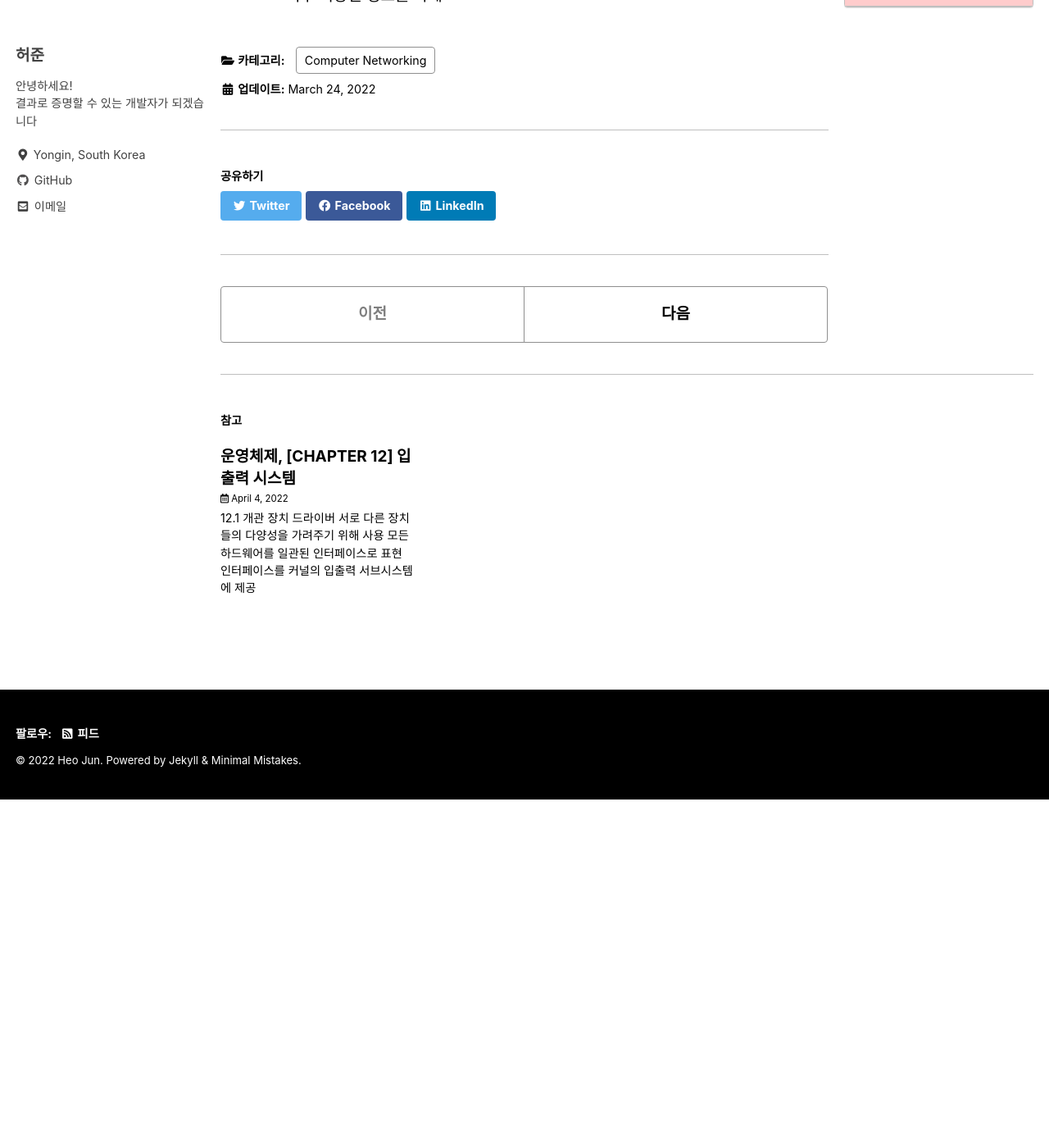
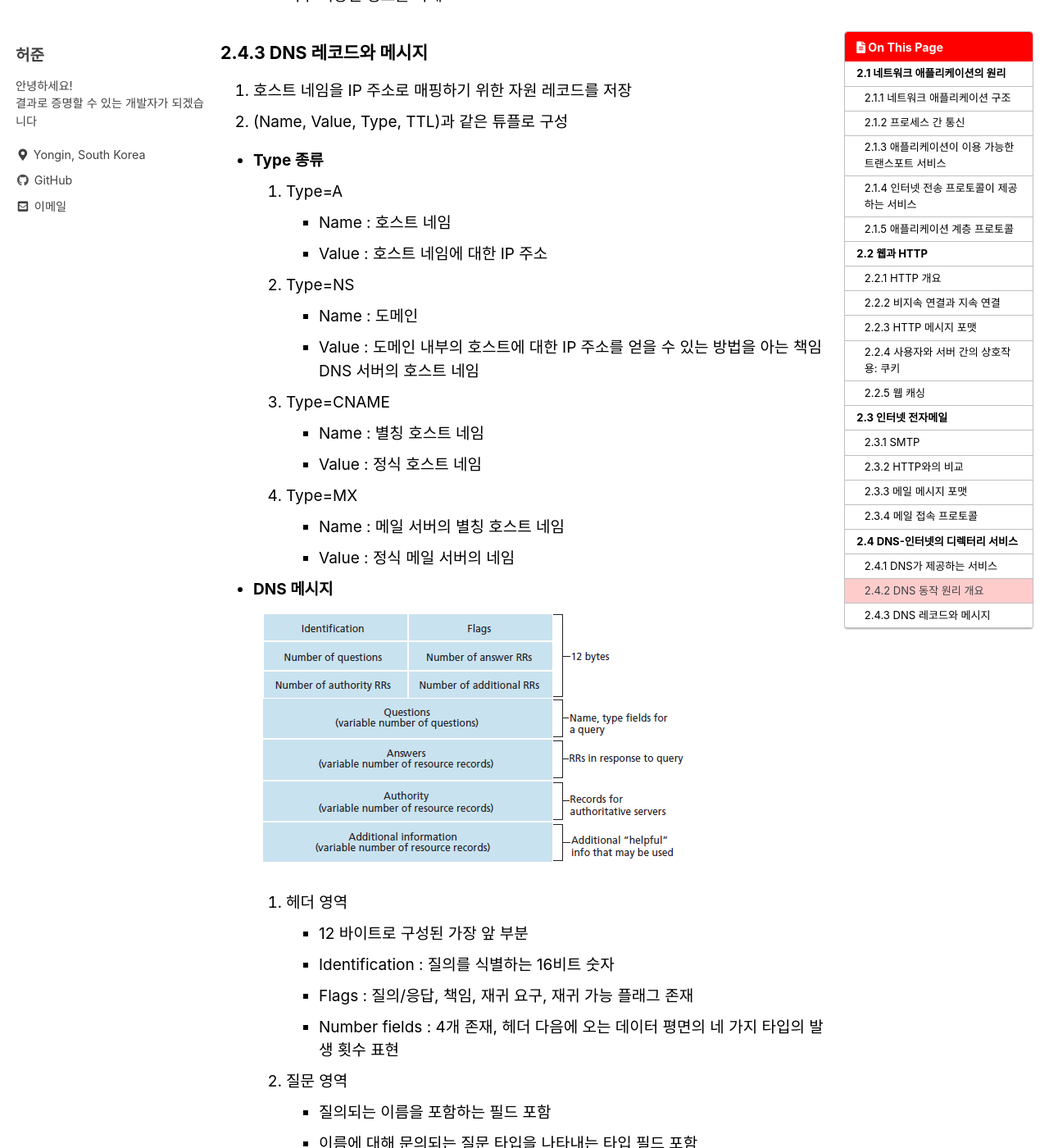
Before and after one commit to heojun990322/heojun990322.github.io, a Jekyll site: the page built from _posts/Computer Networking/22-03-24-chapter-02.md, in a window 1280 px wide and 1400 px high, scrolled down 18806 px. Shown: the whole window at 82% size. Built offline with Jekyll 4.4.1, drawn with Linux system fonts in a browser that asks for light colours; cached includes are drawn as plain includes; before the commit the page ends 19781 px from its top, so only the background shows below that; some of the changed text lies outside the part shown.

Commit message:
add 2.4.3

```diff
--- a/_posts/Computer Networking/22-03-24-chapter-02.md
+++ b/_posts/Computer Networking/22-03-24-chapter-02.md
@@ -412,3 +412,45 @@ title: "컴퓨터 네트워킹, [CHAPTER 02] 애플리케이션 레이어"
 - **DNS 캐싱**<br>
     1. 질의 사슬에서 DNS 서버가 DNS 응답을 받았을 때, 그것은 로컬 메모리에 응답에 대한 정보를 저장할 수 있다
     2. 호스트 DNS와 IP 주소 사이의 매핑과 호스트는 영구적이지 않기 때문에 일정 기간 이후 저장된 정보를 삭제
+
+### 2.4.3 DNS 레코드와 메시지
+1. 호스트 네임을 IP 주소로 매핑하기 위한 자원 레코드를 저장
+2. (Name, Value, Type, TTL)과 같은 튜플로 구성
+
+- **Type 종류**
+    1. Type=A
+        - Name : 호스트 네임
+        - Value : 호스트 네임에 대한 IP 주소
+    2. Type=NS
+        - Name : 도메인
+        - Value : 도메인 내부의 호스트에 대한 IP 주소를 얻을 수 있는 방법을 아는 책임 DNS 서버의 호스트 네임
+    3. Type=CNAME
+        - Name : 별칭 호스트 네임
+        - Value : 정식 호스트 네임
+    4. Type=MX
+        - Name : 메일 서버의 별칭 호스트 네임
+        - Value : 정식 메일 서버의 네임
+
+- **DNS 메시지**<br>
+    ![2.21](/assets/img/2.21.PNG)<br>
+
+    1. 헤더 영역
+        - 12 바이트로 구성된 가장 앞 부분
+        - Identification : 질의를 식별하는 16비트 숫자
+        - Flags : 질의/응답, 책임, 재귀 요구, 재귀 가능 플래그 존재
+        - Number fields : 4개 존재, 헤더 다음에 오는 데이터 평면의 네 가지 타입의 발생 횟수 표현
+    2. 질문 영역
+        - 질의되는 이름을 포함하는 필드 포함
+        - 이름에 대해 문의되는 질문 타입을 나타내는 타입 필드 포함
+    3. 답변 영역
+        - 원래 질의된 이름에 대한 자원 레코드 포함
+        - 응답으로 여러 개의 RR 전송 가능
+    4. 책임 영역
+        - 다른 책임 서버의 레코드 포함
+    5. 추가 영역
+        - 다른 도움이 되는 레코드 포함
+
+- **DNS 데이터베이스에 레코드 삽입**<br>
+    1. 등록기관은 도메인 네임의 유일성을 확인
+    2. 그 도메인 이름을 DNS 데이터베이스에 넣는다
+    3. 등록 서비스에 대해 요금을 받는 상업 기관
```
Also changed, not shown: assets/img/2.21.PNG (added).
